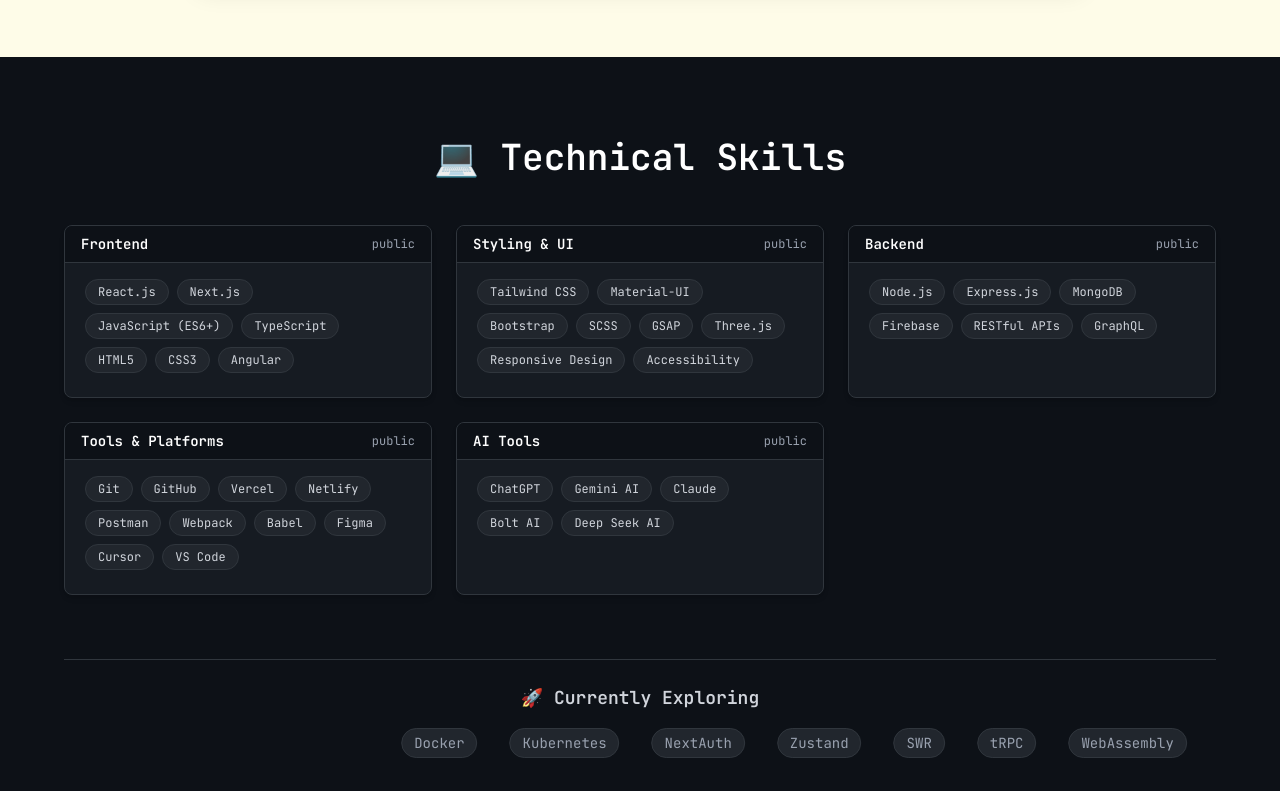
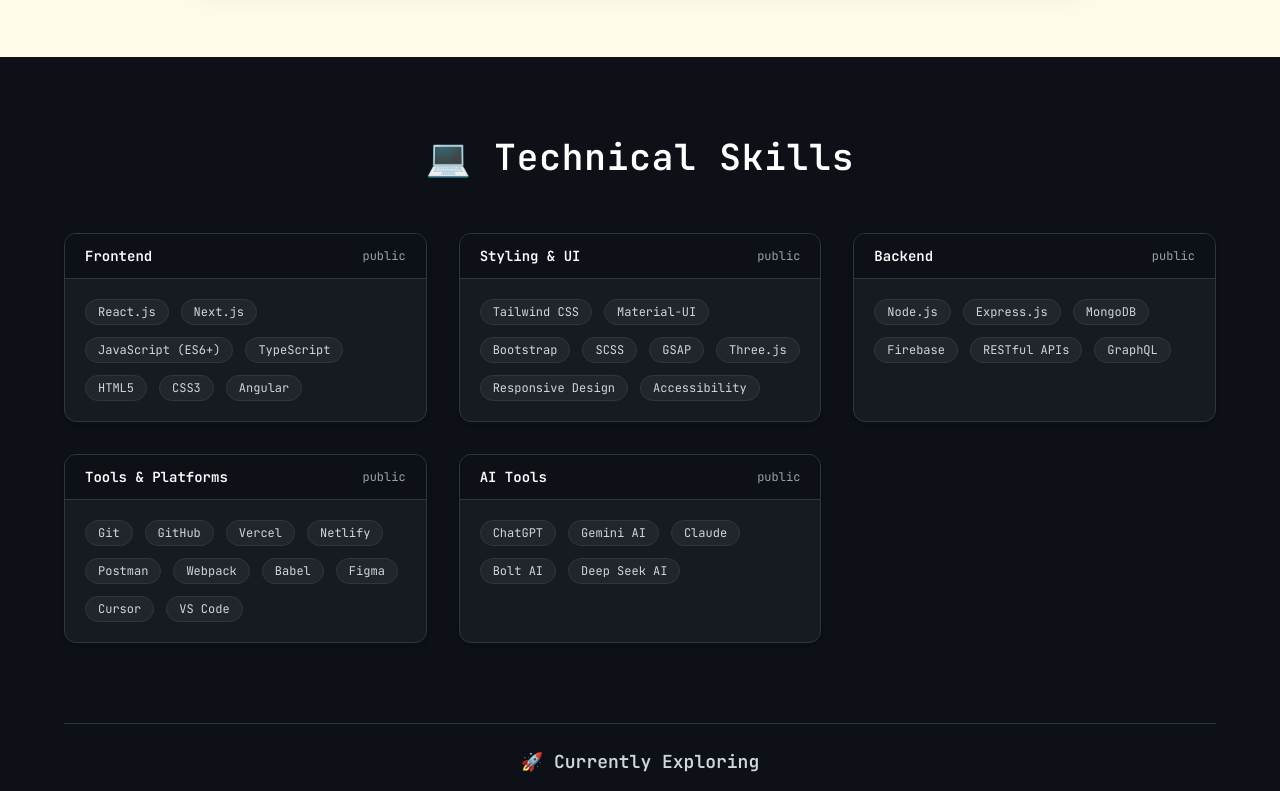
Before and after one commit to RohanShrivastava08/My-Modern-Portfolio, a React (Vite) app: page / in a window 1280 px wide. Shown: the part 1580-2371 px from the top of the page. Built offline with nearby package versions, Linux system fonts and the light colour scheme.

Commit message:
Modifying Animations

```diff
--- a/src/App.jsx
+++ b/src/App.jsx
@@ -8,6 +8,7 @@
 import Certification from './sections/Certification';
 import Volunteer from './sections/Volunteer';
 import Contact from './sections/Contact';
+import Footer from './sections/Footer';
 
 function App() {
   return (
@@ -21,6 +22,7 @@
       <Certification />
       <Volunteer />
       <Contact />
+      <Footer />
       {/* Add more sections as needed */}
     </>
   );
--- /dev/null
+++ b/src/sections/Footer.jsx
@@ -0,0 +1,89 @@
+import React from 'react';
+import { FiGithub, FiLinkedin, FiTwitter, FiMail, FiArrowUp } from 'react-icons/fi';
+
+const Footer = () => {
+  const scrollToTop = () => {
+    window.scrollTo({ top: 0, behavior: 'smooth' });
+  };
+
+  return (
+    <footer className="bg-gradient-to-r from-[#f6f7fa] via-[#f1f1f1] to-[#f9f9f9] text-gray-700 py-14 border-t border-gray-200 shadow-inner font-sans">
+      <div className="max-w-7xl mx-auto px-6 sm:px-10 flex flex-col gap-10">
+
+        {/* Top Row: Subscribe + Socials */}
+        <div className="flex flex-col md:flex-row justify-between items-center gap-10">
+          {/* Subscribe Box */}
+          <div className="text-center md:text-left">
+            <h3 className="text-2xl font-semibold text-gray-800 mb-2">Stay in the loop 💌</h3>
+            <p className="text-sm text-gray-500 mb-4">Subscribe to get updates and insights.</p>
+            <form className="flex gap-3 max-w-md">
+              <input
+                type="email"
+                placeholder="Enter your email"
+                className="w-full px-4 py-2 border border-gray-300 rounded-lg text-sm focus:outline-none focus:ring-2 focus:ring-blue-500 transition"
+              />
+              <button
+                type="submit"
+                className="bg-blue-600 hover:bg-blue-700 text-white px-5 py-2 rounded-lg text-sm font-semibold transition"
+              >
+                Subscribe
+              </button>
+            </form>
+          </div>
+
+          {/* Social Icons */}
+          <div className="flex space-x-5 text-2xl">
+            <a
+              href="mailto:example@email.com"
+              className="hover:text-blue-600 transition"
+              aria-label="Email"
+            >
+              <FiMail />
+            </a>
+            <a
+              href="https://github.com/yourusername"
+              target="_blank"
+              rel="noopener noreferrer"
+              className="hover:text-gray-800 transition"
+              aria-label="GitHub"
+            >
+              <FiGithub />
+            </a>
+            <a
+              href="https://linkedin.com/in/yourusername"
+              target="_blank"
+              rel="noopener noreferrer"
+              className="hover:text-blue-700 transition"
+              aria-label="LinkedIn"
+            >
+              <FiLinkedin />
+            </a>
+            <a
+              href="https://twitter.com/yourusername"
+              target="_blank"
+              rel="noopener noreferrer"
+              className="hover:text-sky-500 transition"
+              aria-label="Twitter"
+            >
+              <FiTwitter />
+            </a>
+          </div>
+        </div>
+
+        {/* Bottom Row: Credits + Back to Top */}
+        <div className="flex flex-col md:flex-row justify-between items-center border-t pt-6 border-gray-300 text-sm text-gray-500">
+          <p className="mb-4 md:mb-0">© {new Date().getFullYear()} Your Name. All rights reserved.</p>
+          <button
+            onClick={scrollToTop}
+            className="flex items-center gap-1 text-blue-500 hover:text-blue-700 transition font-medium"
+          >
+            <FiArrowUp className="text-lg" />
+            Back to Top
+          </button>
+        </div>
+      </div>
+    </footer>
+  );
+};
+
+export default Footer;
--- a/src/sections/TechStack.jsx
+++ b/src/sections/TechStack.jsx
@@ -25,80 +25,87 @@
 ];
 
 const exploringTools = [
-  'Docker',
-  'Kubernetes',
-  'NextAuth',
-  'Zustand',
-  'SWR',
-  'tRPC',
-  'WebAssembly',
-  'Deno',
-  'Turbopack',
+  'Docker', 'Kubernetes', 'NextAuth', 'Zustand', 'SWR',
+  'tRPC', 'WebAssembly', 'Deno', 'Turbopack',
 ];
 
 const TechStack = () => {
   return (
-    <section id="tech" className="min-h-screen bg-[#0d1117] text-white px-4 py-20 font-['JetBrains_Mono','Inter','monospace']">
+    <section
+      id="tech"
+      className="min-h-screen bg-[#0d1117] text-white px-6 py-20 font-['JetBrains_Mono','Inter','monospace']"
+    >
       <div className="max-w-6xl mx-auto">
+
+        {/* Title */}
         <motion.h2
-          initial={{ opacity: 0, y: -20 }}
+          initial={{ opacity: 0, y: -30 }}
           whileInView={{ opacity: 1, y: 0 }}
-          transition={{ duration: 0.6 }}
-          className="text-4xl font-semibold mb-12 text-center text-white"
+          transition={{ duration: 0.6, ease: 'easeOut' }}
+          className="text-4xl font-bold text-center mb-14 text-white tracking-wide"
         >
           💻 Technical Skills
         </motion.h2>
 
-        {/* Tech Stack Cards */}
-        <div className="grid grid-cols-1 sm:grid-cols-2 lg:grid-cols-3 gap-6">
-          {techStacks.map((stack, idx) => (
+        {/* Tech Cards */}
+        <div className="grid grid-cols-1 sm:grid-cols-2 lg:grid-cols-3 gap-8">
+          {techStacks.map((stack, index) => (
             <motion.div
-              key={idx}
-              whileHover={{ scale: 1.05 }}
-              transition={{ duration: 0.3 }}
-              className="bg-[#161b22] border border-[#30363d] rounded-lg overflow-hidden shadow-md hover:shadow-xl transition-all"
+              key={index}
+              initial={{ opacity: 0, scale: 0.95 }}
+              whileInView={{ opacity: 1, scale: 1 }}
+              transition={{ duration: 0.4, delay: index * 0.1 }}
+              whileHover={{ scale: 1.03 }}
+              className="bg-[#161b22] border border-[#30363d] rounded-xl overflow-hidden shadow-md hover:shadow-xl transition-all"
             >
-              {/* Card Header (GitHub-style top bar) */}
-              <div className="flex items-center justify-between px-4 py-2 bg-[#0d1117] border-b border-[#30363d]">
-                <span className="text-sm font-semibold text-white">{stack.category}</span>
+              {/* Card Header */}
+              <div className="flex justify-between items-center px-5 py-3 border-b border-[#30363d] bg-[#0d1117]">
+                <span className="text-sm font-semibold">{stack.category}</span>
                 <span className="text-xs text-gray-400">public</span>
               </div>
 
               {/* Card Content */}
-              <div className="px-5 py-4 space-y-3">
-                {stack.items.map((tech, i) => (
-                  <span
-                    key={i}
-                    className="inline-block text-xs font-medium bg-[#21262d] text-gray-300 px-3 py-1 mr-2 mb-2 rounded-full border border-[#30363d] hover:bg-[#30363d] transition-all"
+              <div className="p-5 flex flex-wrap gap-3">
+                {stack.items.map((item, idx) => (
+                  <motion.span
+                    key={idx}
+                    whileHover={{ scale: 1.05, backgroundColor: '#30363d' }}
+                    transition={{ type: 'spring', stiffness: 300 }}
+                    className="px-3 py-1 text-xs rounded-full border border-[#30363d] bg-[#21262d] text-gray-300 cursor-default transition-all"
                   >
-                    {tech}
-                  </span>
+                    {item}
+                  </motion.span>
                 ))}
               </div>
             </motion.div>
           ))}
         </div>
 
-        {/* Marquee for Currently Exploring */}
-        <div className="mt-16 border-t border-[#30363d] pt-6">
+        {/* Marquee */}
+        <motion.div
+          className="mt-20 border-t border-[#30363d] pt-6"
+          initial={{ opacity: 0 }}
+          whileInView={{ opacity: 1 }}
+          transition={{ delay: 0.2, duration: 0.6 }}
+        >
           <h3 className="text-lg font-semibold mb-4 text-gray-300 text-center">🚀 Currently Exploring</h3>
           <div className="overflow-hidden relative h-10">
             <motion.div
               animate={{ x: ['100%', '-100%'] }}
-              transition={{ repeat: Infinity, duration: 20, ease: 'linear' }}
-              className="absolute whitespace-nowrap text-sm text-gray-400"
+              transition={{ repeat: Infinity, duration: 25, ease: 'linear' }}
+              className="absolute whitespace-nowrap flex gap-6 text-sm text-gray-400"
             >
               {exploringTools.map((tool, index) => (
                 <span
                   key={index}
-                  className="mx-4 px-3 py-1 bg-[#21262d] border border-[#30363d] rounded-full inline-block"
+                  className="px-4 py-1 bg-[#21262d] border border-[#30363d] rounded-full"
                 >
                   {tool}
                 </span>
               ))}
             </motion.div>
           </div>
-        </div>
+        </motion.div>
       </div>
     </section>
   );
```
